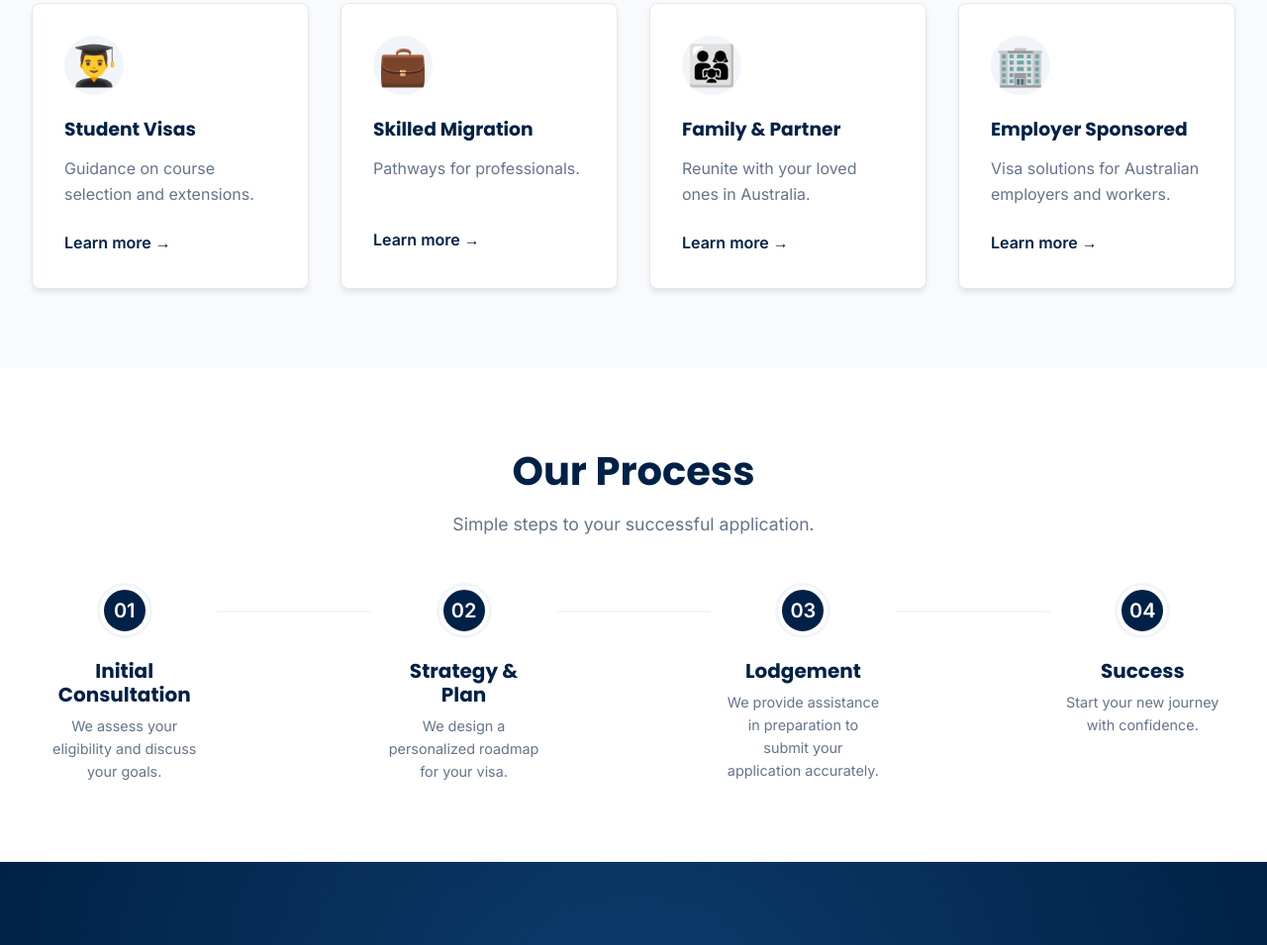
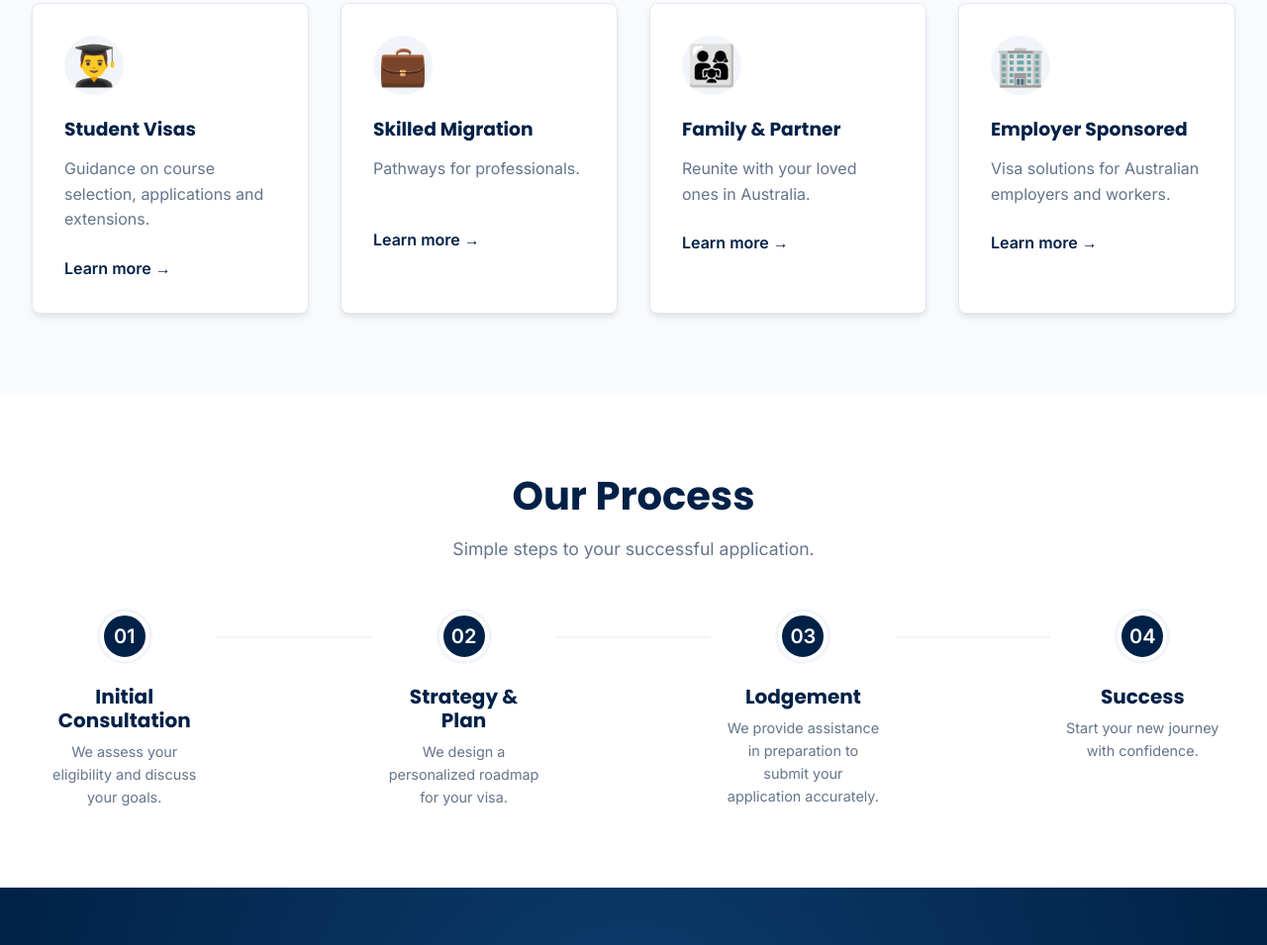
Before and after one commit to wishforwings24/raj-immigration, a website built with Vite: page index.html in a window 1280 px wide. Shown: the part 1970-2925 px from the top of the page at 99% size. Built offline with nearby package versions, Linux system fonts and the light colour scheme.

Commit message:
Update student visa text

```diff
--- a/index.html
+++ b/index.html
@@ -149,7 +149,7 @@
           <div class="service-card">
             <div class="service-icon">👨‍🎓</div>
             <h3>Student Visas</h3>
-            <p>Guidance on course selection and extensions.</p>
+            <p>Guidance on course selection, applications and extensions.</p>
             <a href="#contact" class="read-more">Learn more &rarr;</a>
           </div>
           <div class="service-card">
```
